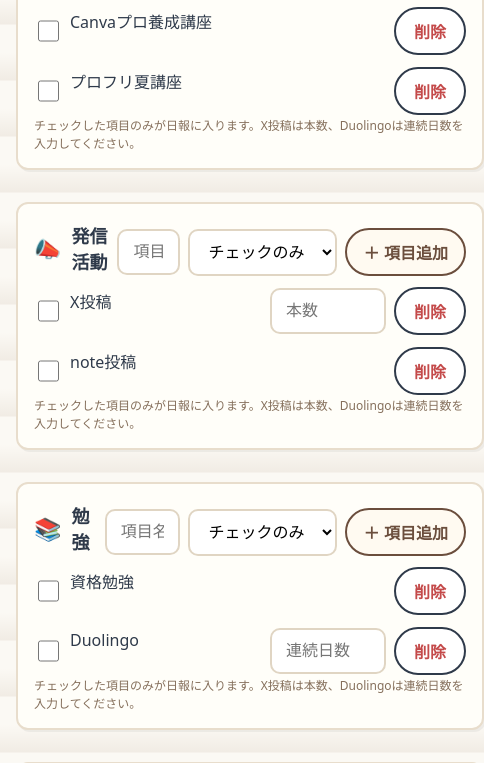
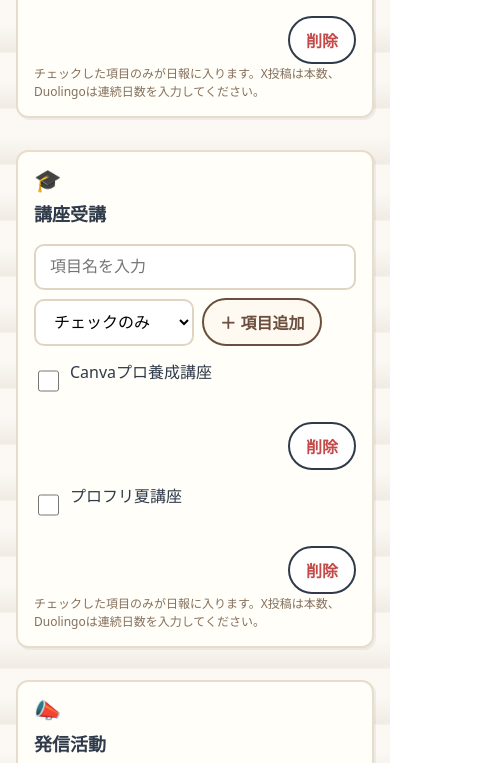
Before and after one commit to sketto324/nippou.generator, a plain HTML site: page index.html in a window 390 px wide. Shown: the part 628-1391 px from the top of the page, 484 px wide, since content can reach past the window. Drawn offline with Linux system fonts and the light colour scheme.

Commit message:
fix: improve mobile layout
- Stack adder under title on small screens
- Wrap long labels and split item rows into two lines
- Keep output scrollable on mobile

```diff
--- a/styles.css
+++ b/styles.css
@@ -93,6 +93,7 @@ textarea[readonly] { background: #faf7f0; }
   align-items: center;
   gap: 8px;
 }
+.item-row label { min-width: 0; word-break: break-word; }
 .item-row .extra input[type="number"] { width: 100%; }
 .item-row .remove { color: var(--point); width: 72px; text-align: center; }
 
@@ -125,10 +126,26 @@ button:active { transform: translateY(1px); }
 
 /* PCでも1カラムに統一し幅を揃えるため、2カラム指定は削除 */
 
+/* 小画面向けの最適化 */
+@media (max-width: 600px) {
+  /* カテゴリヘッダーを縦並びにして、項目追加をタイトル下へ */
+  .category-header { flex-direction: column; align-items: flex-start; }
+  .category-controls { width: 100%; }
+  .adder { width: 100%; flex-wrap: wrap; }
+  .adder input[type="text"] { flex: 1 1 200px; min-width: 0; }
+  .adder select { flex: 0 0 160px; }
+  .adder button { flex: 0 0 auto; }
+
+  /* 各項目行は2段構成（1行目: チェック+ラベル、2行目: 数値/削除） */
+  .item-row { grid-template-columns: 28px 1fr; }
+  .item-row .extra { grid-column: 2 / -1; width: 100%; }
+  .item-row .remove { grid-column: 2 / -1; justify-self: end; width: auto; }
+}
+
 @media (max-width: 359px) {
-  /* 超小型端末では数値欄を少し縮める */
-  .item-row { grid-template-columns: 28px 1fr 100px 64px; }
-  .item-row .remove { width: 64px; }
+  /* 超小型端末でも2段構成を維持 */
+  .item-row { grid-template-columns: 28px 1fr; }
+  .item-row .remove { width: auto; }
 }
 
 /* Touch-friendly sizing */
```
